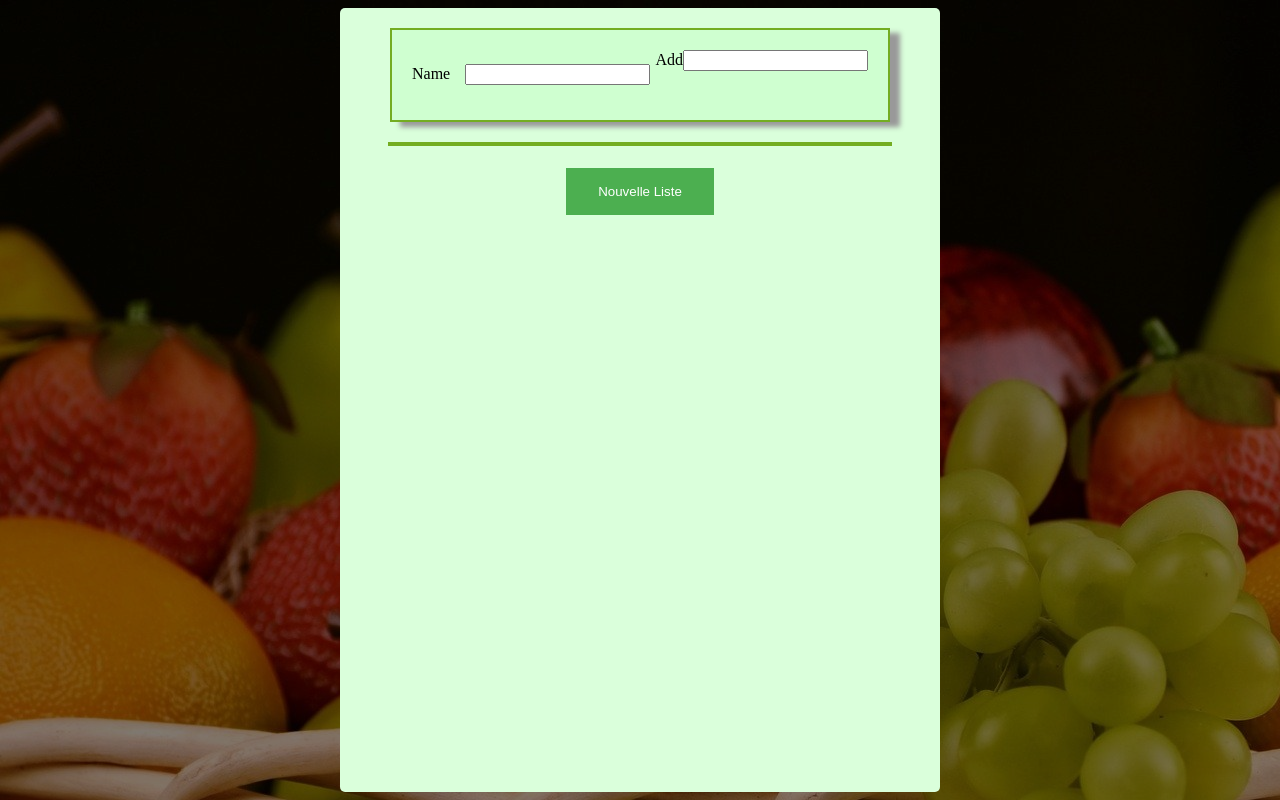
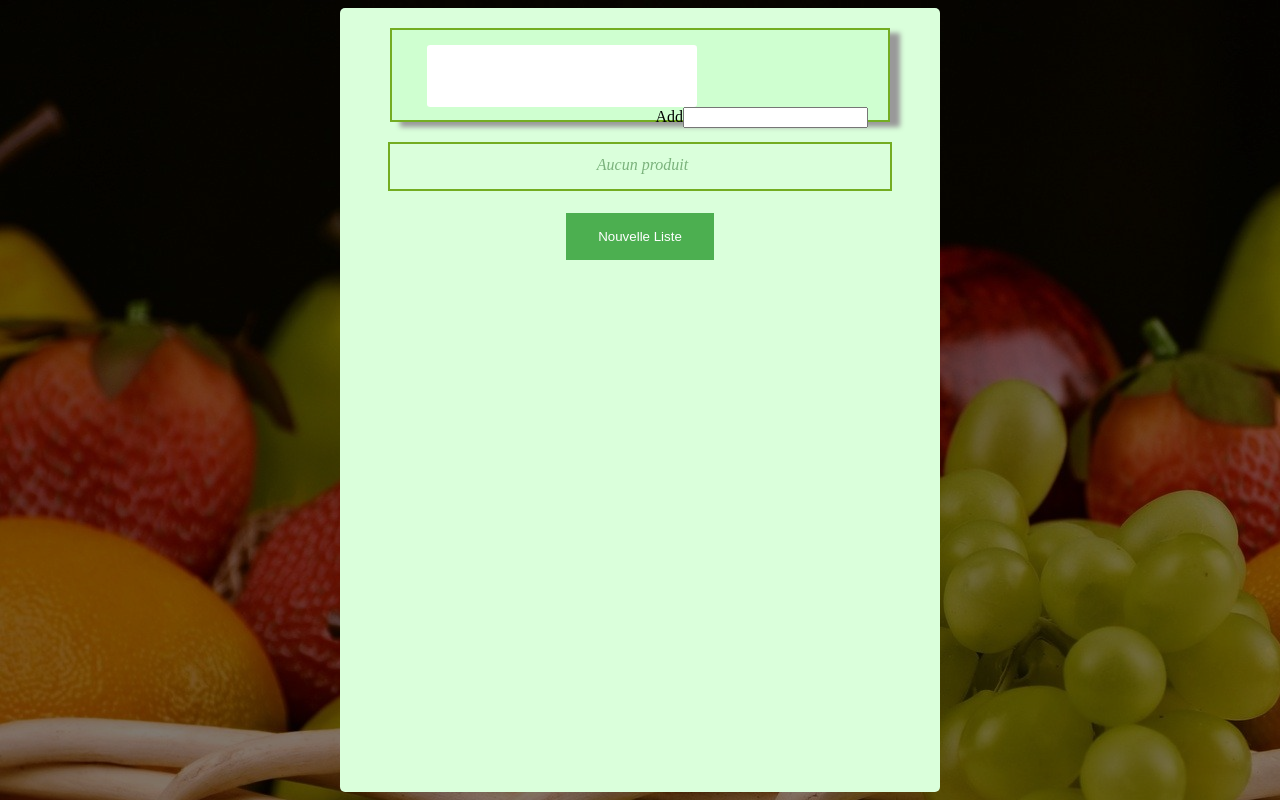
Before and after one commit to RobinBoinon/MesCourses, a Symfony app: template templates/list/mylist.html.twig in a window 1280 px wide. Run offline with Twig, Linux system fonts and the light colour scheme; the template is opened without the code that fills it, so the values that code supplies are empty; form fields are guessed from the names that the template uses; some libraries are stand-ins or nearby versions.

Commit message:
Ajout du design des lignes produits, Ajout des fonction d'ajout et de suppresion de produit, Ajout de la fonction de suppression de ligne

```diff
--- a/public/css/styles.css
+++ b/public/css/styles.css
@@ -37,22 +37,18 @@ form{
 
 .formrow{
   height: 50px;
-  /* border-radius: 25px; */
   border: 2px solid #73AD21;
   padding: 20px;
   box-shadow: 10px 5px 5px #999999;
   background-color: #CFFFD0;
 }
 
-.formcolfield{
-  float: left;
-  padding-top: 14px;
-  text-align: center;
-  display: inline-block;
+.evenrow{
+  background-color: #DAFFDB;
 }
 
-.formcolfield label{
-  padding-right: 15px;
+.oddrow{
+  background-color: #C4FFC5;
 }
 
 .buttonnewlist{
@@ -80,10 +76,32 @@ input[type=button]{
   background-color: #4CAF50;
   border: none;
   color: white;
+  cursor: pointer;
+}
+
+.rowbutton{
+  width: 38px;
+  height: 38px;
+  padding: 4px;
+  text-decoration: none;
+  margin: -1px;
+  cursor: pointer;
+}
+
+.productImage{
+  width: 38px;
+  height: 38px;
+  margin: -1px;
+}
+
+.productImageDiv{
+  float: left;
+}
+
+.otherbutton{
   padding: 16px 32px;
   text-decoration: none;
   margin: 2px 2px;
-  cursor: pointer;
 }
 
 .currentlist{
@@ -93,8 +111,11 @@ input[type=button]{
 }
 
 .listproductrow{
-  width: 500px;
+  width: 495px;
   margin: 0 auto;
+  height: 40px;
+  padding-top: 5px;
+  padding-left: 5px;
 }
 
 .screenShadow{
@@ -133,3 +180,113 @@ input[type=button]{
   font-size: 16px;
   color: #1C671E;
 }
+
+.quantityHandlerContainer{
+  float: right;
+  margin-top: 7px;
+  display: inline-block;
+  border:1px solid #73AD21;
+  border-radius: 6px;
+  height: 25px;
+  background-color: #f1f2f6;
+  margin-right: 15px;
+}
+
+.quantityMinus{
+  display: inline-block;
+  width: 20px;
+  text-align: center;
+  height: 21px;
+  cursor: pointer;
+}
+
+.quantityNumber{
+  display: inline-block;
+  padding-top: 3px;
+  width: 30px;
+  border-left:1px solid #73AD21;
+  border-right:1px solid #73AD21;
+  text-align: center;
+  height: 23px;
+}
+
+.quantityPlus{
+  display: inline-block;
+  width: 20px;
+  text-align: center;
+  height: 21px;
+  cursor: pointer;
+}
+
+.rowBorderTop{
+  border-top:1px solid #73AD21;
+}
+
+.deleteRow{
+  float:right;
+  color: #f1f2f6;
+  background-color: #4CAF50;
+  width: 19px;
+  height: 23px;
+  padding-top: 4px;
+  padding-left: 5px;
+  margin-top: 5px;
+  margin-right: 15px;
+  cursor: pointer;
+}
+
+.rowProductName{
+  display: inline-block;
+  margin-left: 10px;
+  padding-top: 8px;
+}
+
+.EmptyList{
+  text-align: center;
+  font-size: 16px;
+  color: #1C671E;
+  opacity: 0.5;
+  font-style: italic;
+  padding-top: 7px;
+}
+
+.formcolfield label{
+  padding-right: 15px;
+  font-family: 'Roboto', sans-serif;
+  font-size: 1.2rem;
+  margin-left: 2rem;
+  margin-top: 0.7rem;
+  display: block;
+  transform: translateY(0rem);
+}
+
+.formcolfield input{
+  font-family: 'Roboto', sans-serif;
+  color: #333;
+  font-size: 1rem;
+  margin: 0 auto;
+  padding: 1.2rem 1.5rem;
+  border-radius: 0.2rem;
+  background-color: rgb(255, 255, 255);
+  border: none;
+  width: 90%;
+  display: block;
+  border-bottom: 0.3rem solid transparent;
+}
+
+.formcolfield input:placeholder-shown,
+.formcolfield label{
+  opacity: 0;
+  visibility: hidden;
+  -webkit-transform: translateY(-4rem);
+  transform: translateY(-4rem);
+}
+
+.formcolfield{
+  float: left;
+  width: 300px;
+  padding-top: 14px;
+  text-align: center;
+  display: inline-block;
+  margin-top: -53px;
+}
--- a/templates/list/mylist.html.twig
+++ b/templates/list/mylist.html.twig
@@ -1,12 +1,14 @@
+<div id="screenShadowLoading" class="screenShadowLoading"></div>
+<div id="Loading" class="Loading"><img src="/images/loading.gif"/></div>
+
 <div id="screenShadow" class="screenShadow"></div>
-
 <div id="PopupYesNo" class="PopupYesNo">
   <div class="PopupYesNoText">
     <span id="PopupYesNoTextSpan">Texte</span>
   </div>
   <div>
-    <input type="button" value="Annuler" onclick="HidePopupNewList()">
-    <input type="button" value="Confirmer" onclick="CreateNewList()">
+    <input type="button" class="otherbutton" value="Annuler" onclick="HidePopupNewList()">
+    <input type="button" class="otherbutton" value="Confirmer" onclick="CreateNewList()">
   </div>
 </div>
 
@@ -26,26 +28,43 @@
         </div>
     {{ form_end(form) }}
 
-    <div class="currentlist widthcontent">
-        {% for listsproduct in listsproducts %}
+    {% if listsproducts|length > 0 %}
+        <div class="currentlist widthcontent">
+            {% set i = 1 %}
+            {% for listsproduct in listsproducts %}
+                <div class="listproductrow {% if i % 2 == 0 %}evenrow{% else %}oddrow{% endif %}{% if i > 1 %} rowBorderTop{% endif %}">
+                    {% if listsproduct.product.ImageLink is null %}
+                      <input type="button" class="rowbutton" value="?" onclick="LoadPopUpImage()">
+                    {% else %}
+                      <div class="productImageDiv">
+                        <img class="productImage" src="{{ listsproduct.product.imageLink }}"/>
+                      </div>
+                    {% endif %}
+                    <div class="rowProductName">
+                      {{ listsproduct.product.name }}
+                    </div>
+                    <div class="deleteRow" onclick="deleteProductFromCurrentList({{ listsproduct.product.id }})"><i class="fas fa-trash-alt"></i></div>
+                    <div class="quantityHandlerContainer">
+                      <div class="quantityMinus" onclick="quantityMinus({{ listsproduct.product.id }})">-</div
+                      ><div class="quantityNumber" id="quantityNumber_{{ listsproduct.product.id }}">{{ listsproduct.quantity }}</div
+                      ><div class="quantityPlus" onclick="quantityPlus({{ listsproduct.product.id }})">+</div>
+                    </div>
+                </div>
+                {% set i = i+1 %}
+            {% endfor %}
+        </div>
+    {% else %}
+        <div class="currentlist widthcontent">
             <div class="listproductrow">
-                {{ listsproduct.product.name }}
-            <span> | </span>
-                {{ listsproduct.quantity }}
+                <div class="EmptyList">Aucun produit</div>
             </div>
-        {% endfor %}
-    </div>
+        </div>
+    {% endif %}
 
     <div class="buttonnewlist widthcontent">
-        <input type="button" value="Nouvelle Liste" onclick="showPopupNewList()">
+        <input type="button" class="otherbutton" value="Nouvelle Liste" onclick="showPopupNewList()">
     </div>
 </div>
-
-
-
-
-
-
 
 
 
@@ -57,4 +76,5 @@
 
 {% block stylesheets %}
     <link rel="stylesheet" href="/css/styles.css">
+    <link rel="stylesheet" href="/fontawesome/css/all.css">
 {% endblock %}
```
Also changed, not shown: other parts of public/css/styles.css (+26 -0 lines), public/js/mylist.js (+63 -0 lines), src/Controller/ListController.php (+58 -0 lines), src/Repository/ListsProductsRepository.php (+10 -0 lines).
